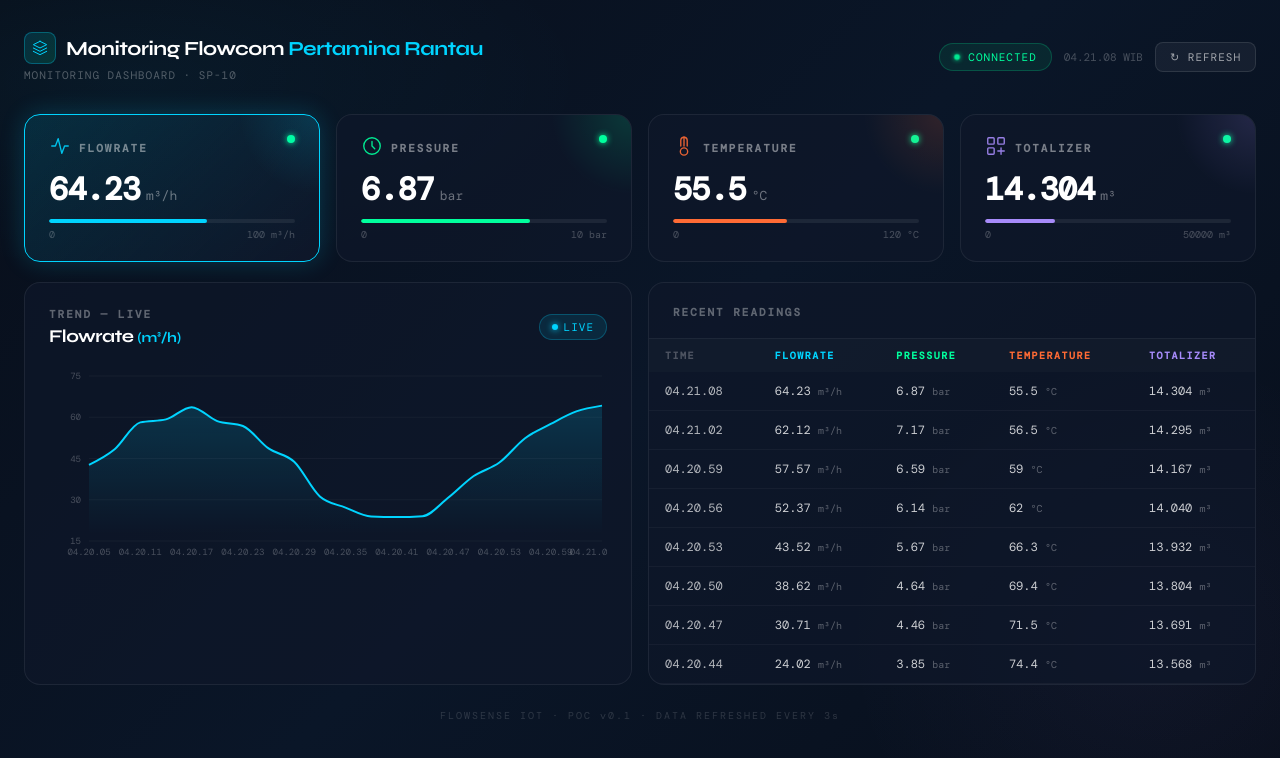
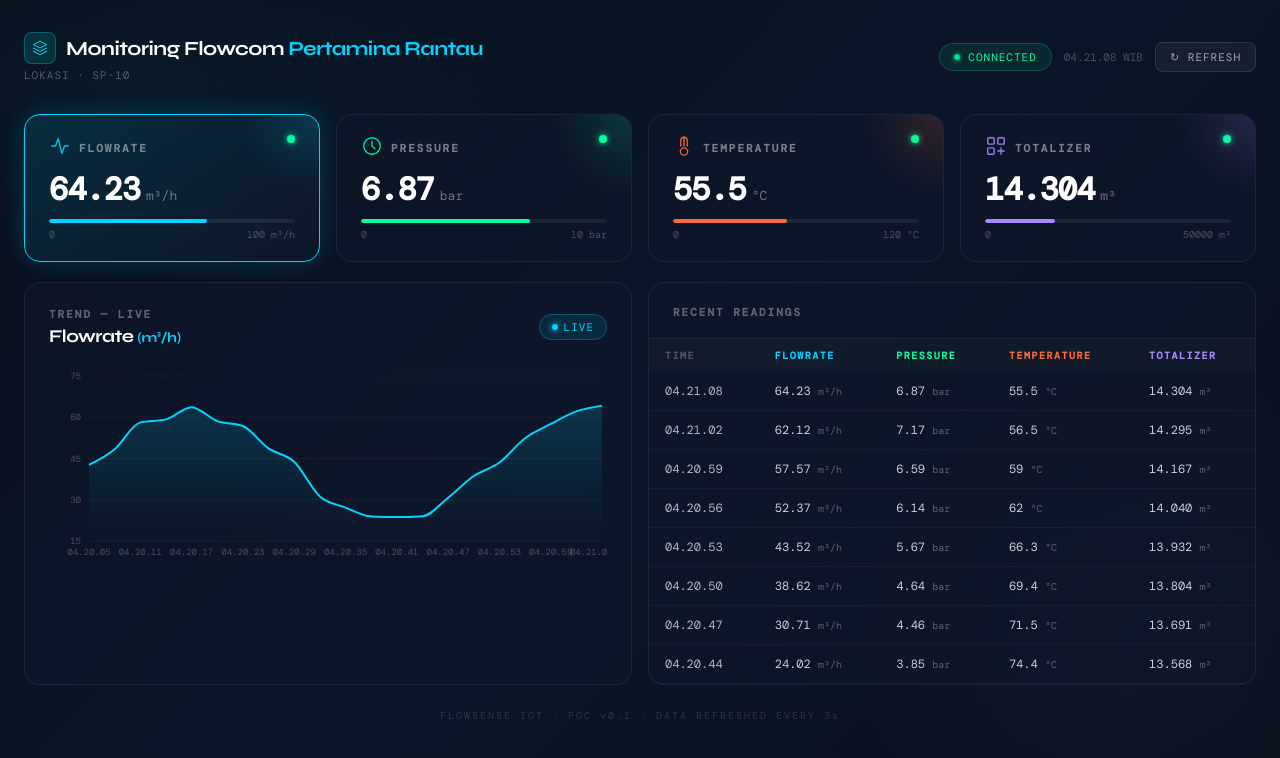
Before and after one commit to TheMediocre777/flowcom-iot-frontend, a React (Vite) app: page / in a window 1280 px wide. Shown: the top 758 px of the page. Built offline with nearby package versions, Linux system fonts and the light colour scheme.

Commit message:
update subtitle header

```diff
--- a/src/components/Header.jsx
+++ b/src/components/Header.jsx
@@ -25,7 +25,7 @@
           </h1>
         </div>
         <p style={{ margin: 0, fontSize: 11, color: "rgba(255,255,255,0.3)", fontFamily: "'DM Mono', monospace", letterSpacing: 1 }}>
-          MONITORING DASHBOARD · SP-10
+          LOKASI · SP-10
         </p>
       </div>
 
```
